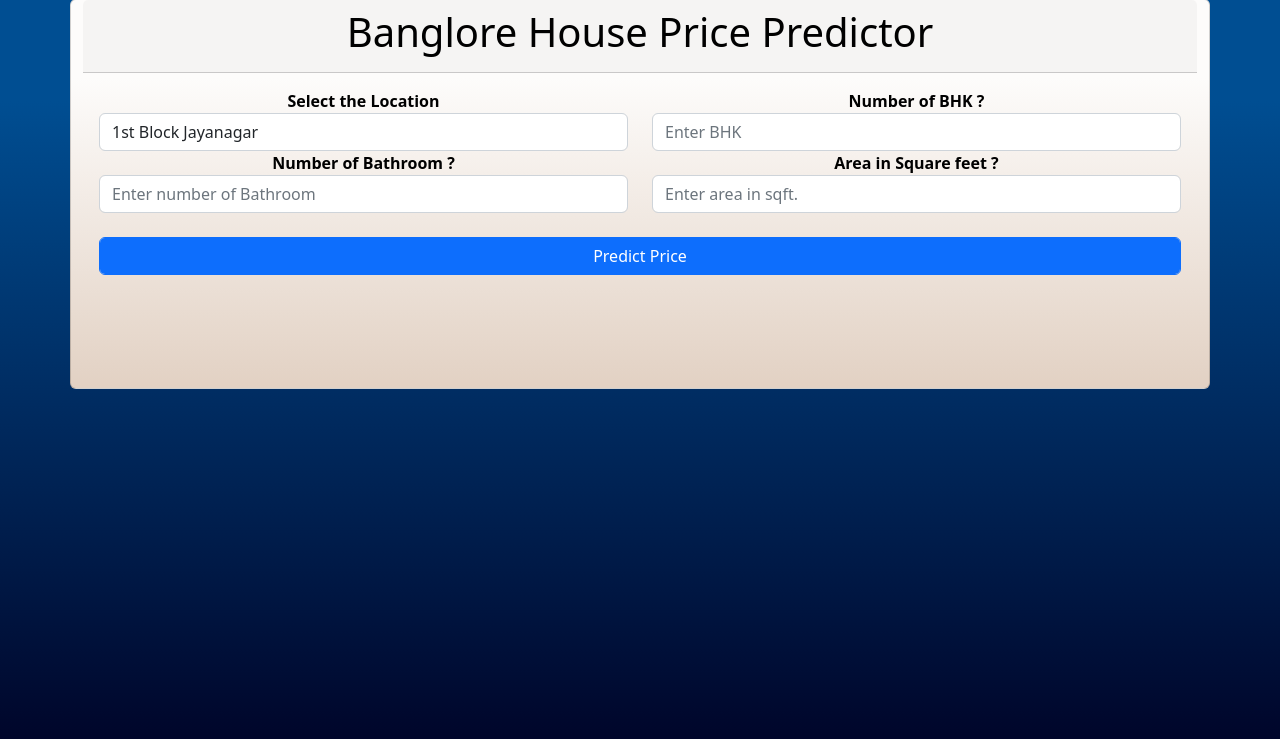
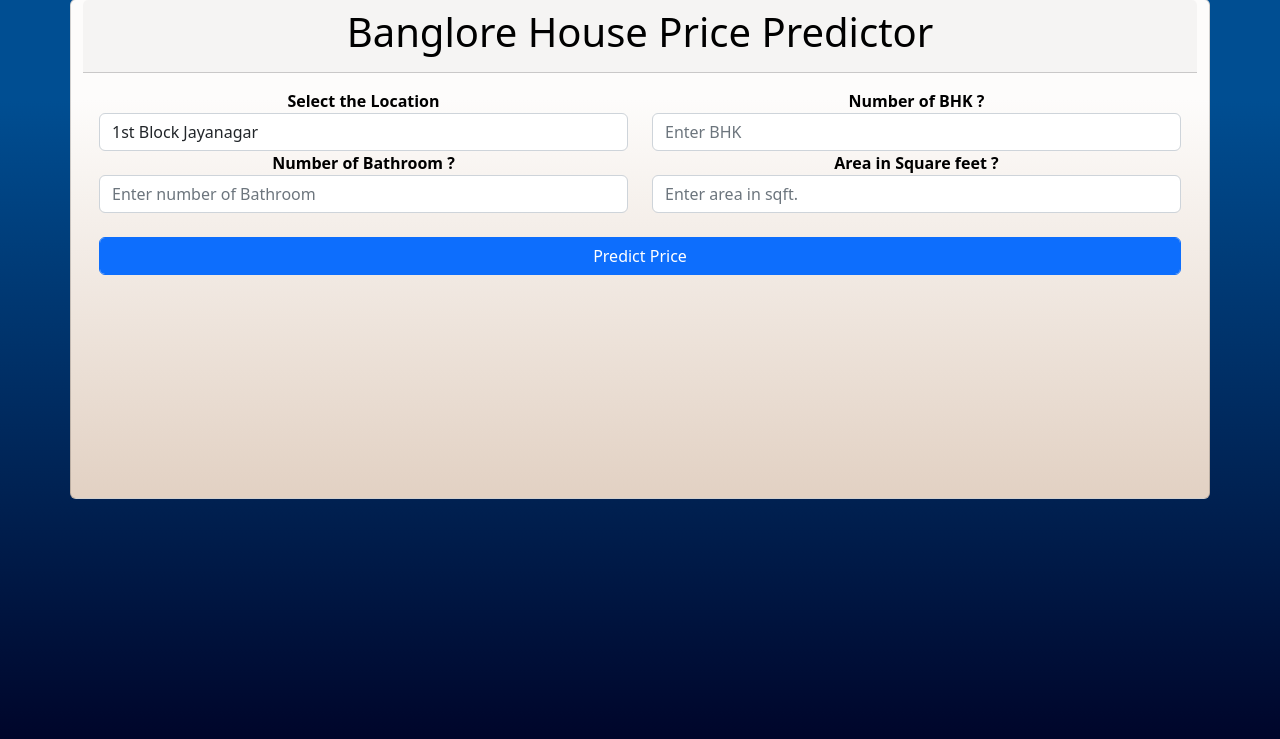
Before and after one commit to Rohit7594/Banglore-House-Price-Predictor, a Flask app: page / in a window 1280 px wide. Shown: the part 117-856 px from the top of the page. Run offline with Flask 2, Linux system fonts and the light colour scheme; parts of the project's set-up code (start-up, migrations or seed data) failed here and were passed over.

Commit message:
Update index.html

```diff
--- a/templates/index.html
+++ b/templates/index.html
@@ -13,7 +13,7 @@
            }
 
       .card{
-            height: 390px;
+            height: 500px;
             background: linear-gradient(to bottom, #FDFCFB   20%, #E2D1C3  100%);
             text: white;
       }
```
